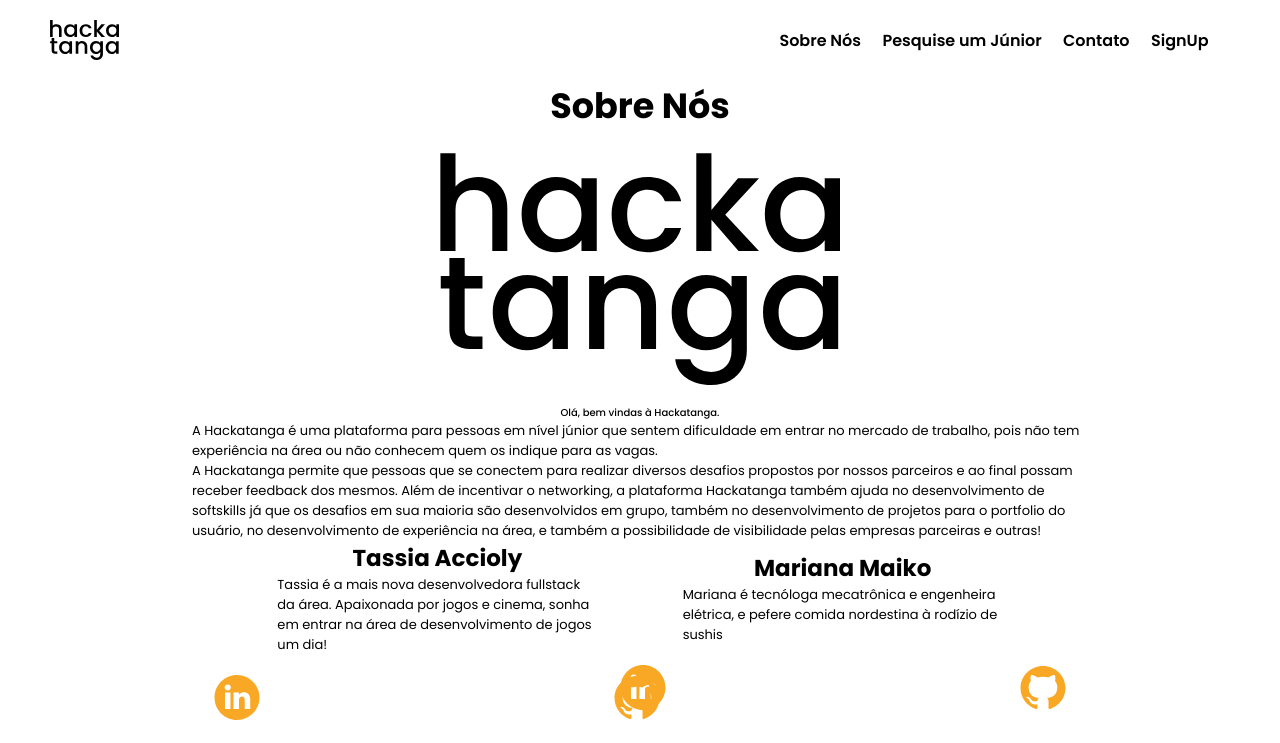
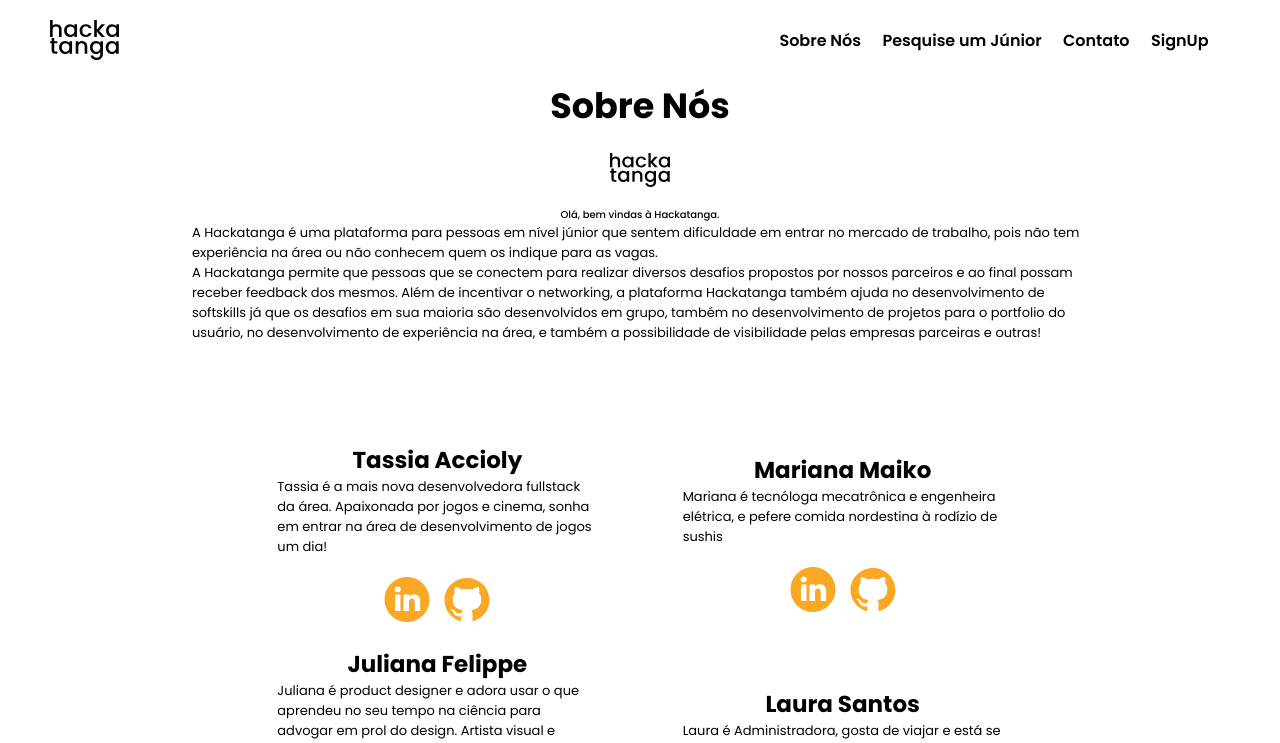
Before and after one commit to tassiaaccioly/provihack-front, a React (Create React App) app: page /about in a window 1280 px wide. Shown: the top 743 px of the page. Built offline with nearby package versions, Linux system fonts and the light colour scheme.

Commit message:
About cards adjusted

```diff
--- a/src/components/About.js
+++ b/src/components/About.js
@@ -12,6 +12,7 @@ const Section1 = styled.section`
   align-items: center;
   justify-content: center;
   margin: auto;
+  margin-bottom: 100px;
 
   h1 {
     font-size: 3.5rem;
@@ -21,7 +22,7 @@ const Section1 = styled.section`
 
   img {
     margin: 2rem auto;
-    width: 40rem;
+    width: 6rem;
   }
 
   h4 {
```
